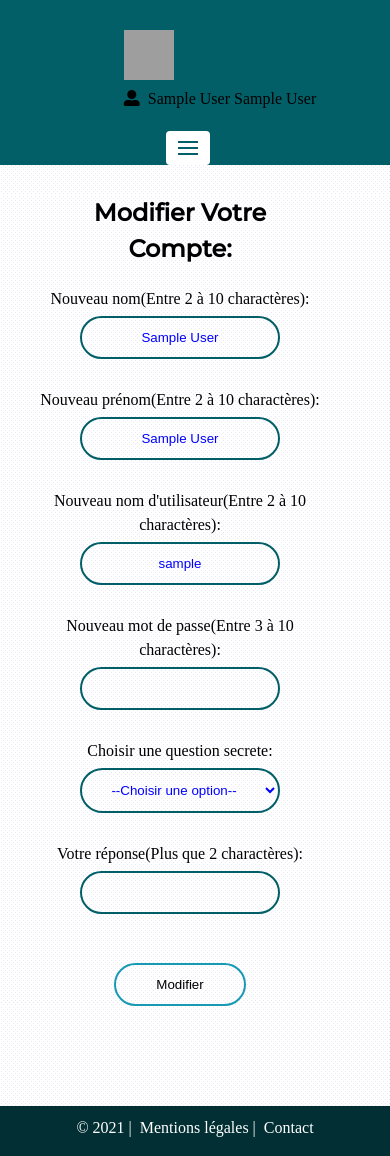
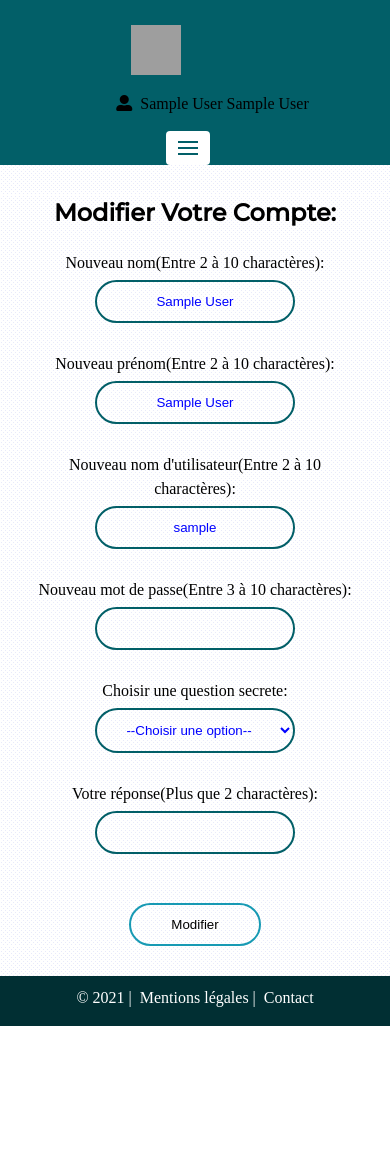
Before and after one commit to Lime5005/gbaf, a PHP site: page /modify_account.php in a window 390 px wide. After the commit the page ends 1026 px from the top, so only its background shows below. Run offline with PHP 8.4, Linux system fonts and the light colour scheme; the visitor is signed in with stand-in values (Sample User, id 1); data that the repository does not hold is empty; grey boxes are pictures that could not be loaded.

Commit message:
changed css navbar username for mobile

```diff
--- a/style.css
+++ b/style.css
@@ -221,8 +221,7 @@
 }
 
 #middle-page {
-    margin: 30px;
-    margin-bottom: 100px;
+    margin: 30px 30px 100px;
     flex-direction: row;
     justify-content: center;
 }
@@ -522,6 +521,7 @@
     body {
         width: 100vw;
         height: 100vh;
+        font-size: 1.5rem;
     }
     .header .nav ul {
         margin: 10px;
@@ -579,9 +579,6 @@
         /* To keep lines/rows tight together */
         /* line-height: 15px; */
         font-size: 16px;
-    }
-    .logo-user {
-        padding: 20px;
     }
     #middle-page {
         margin-bottom: 80px;
@@ -642,14 +639,16 @@
         height: auto;
     }
     .username {
-        margin: 0;
+        margin-top: 10px;
+        margin-left: -15px;
     }
     /* How to put username under the logo */
     .logo-user {
-        display: table-cell;
-        vertical-align: auto;
+        display: grid;
+        grid-template-columns: 1fr;
         align-items: center;
         margin-left: 50px;
+        padding: 15px;
     }
     .comment-form,
     .form-box {
@@ -657,9 +656,7 @@
         box-shadow: none;
         border: none;
         padding: 0;
-        /* Best width for iPhone X */
-        width: 300px;
-        margin-bottom: 150px;
+        margin-bottom: 50px;
     }
     .comment-list {
         align-items: center;
```
Also changed, not shown: index.php (+7 -5 lines).
